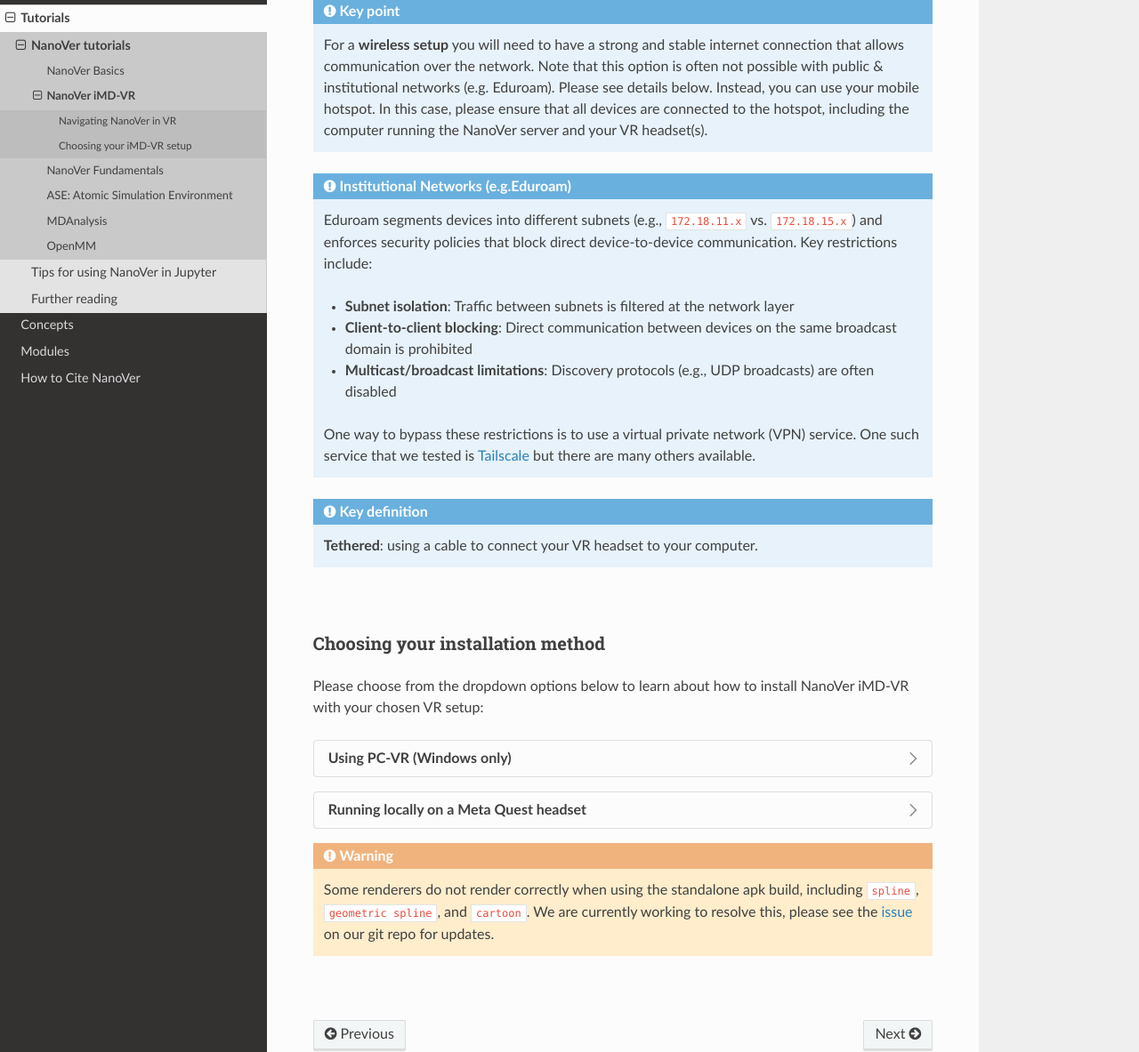
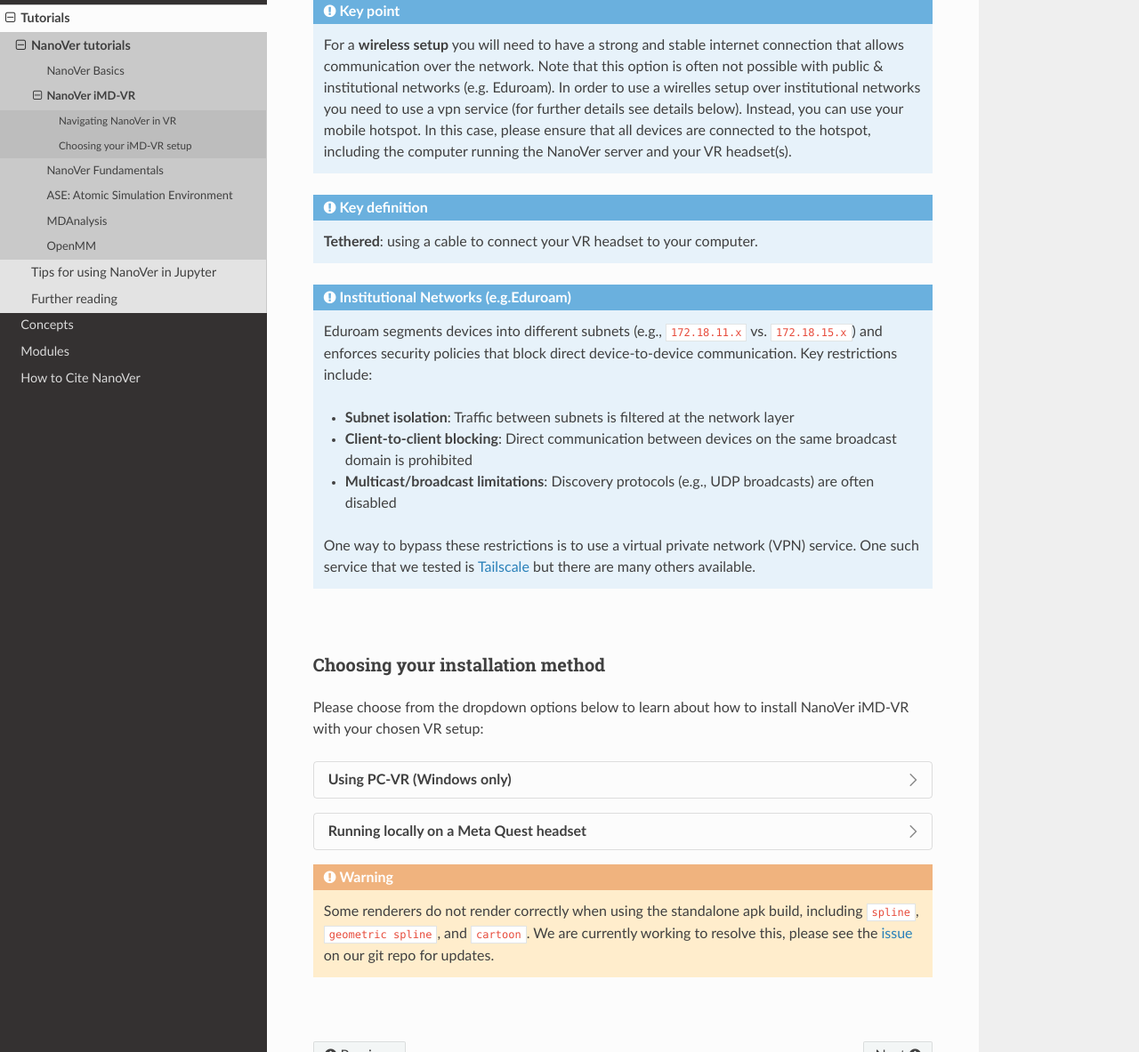
Before and after one commit to IRL2/nanover-docs, a Sphinx documentation site: the page built from source/tutorials/vrclient.rst, in a window 1280 px wide and 1400 px high, scrolled down 7458 px. Shown: the part 217-1400 px from the top of the window at 89% size. Built offline with Sphinx 7.4.7 and the Read the Docs theme 3.1.0, drawn with Linux system fonts in a browser that asks for light colours; pages that are not in the unit, such as notebooks, are missing from menus; the version number could not be read and is left out.

Commit message:
Splitted the vpn solution and technical explanation and moved the details further down.

```diff
--- a/source/tutorials/vrclient.rst
+++ b/source/tutorials/vrclient.rst
@@ -590,9 +590,13 @@ the type of network you have access to, your VR headset, and your desired config
 .. admonition:: Key point
 
     For a **wireless setup** you will need to have a strong and stable internet connection that allows communication over the network.
-    Note that this option is often not possible with public & institutional networks (e.g. Eduroam). Please see details below.
+    Note that this option is often not possible with public & institutional networks (e.g. Eduroam). In order to use a wirelles setup over institutional networks you need to use a vpn service (for further details see details below).
     Instead, you can use your mobile hotspot. In this case, please ensure that all devices are connected to the hotspot,
     including the computer running the NanoVer server and your VR headset(s).
+
+.. admonition:: Key definition
+
+    \ **Tethered**: using a cable to connect your VR headset to your computer.
 
 .. admonition:: Institutional Networks (e.g.Eduroam)
 
```
Also changed, not shown: other parts of source/tutorials/vrclient.rst (+0 -5 lines).
